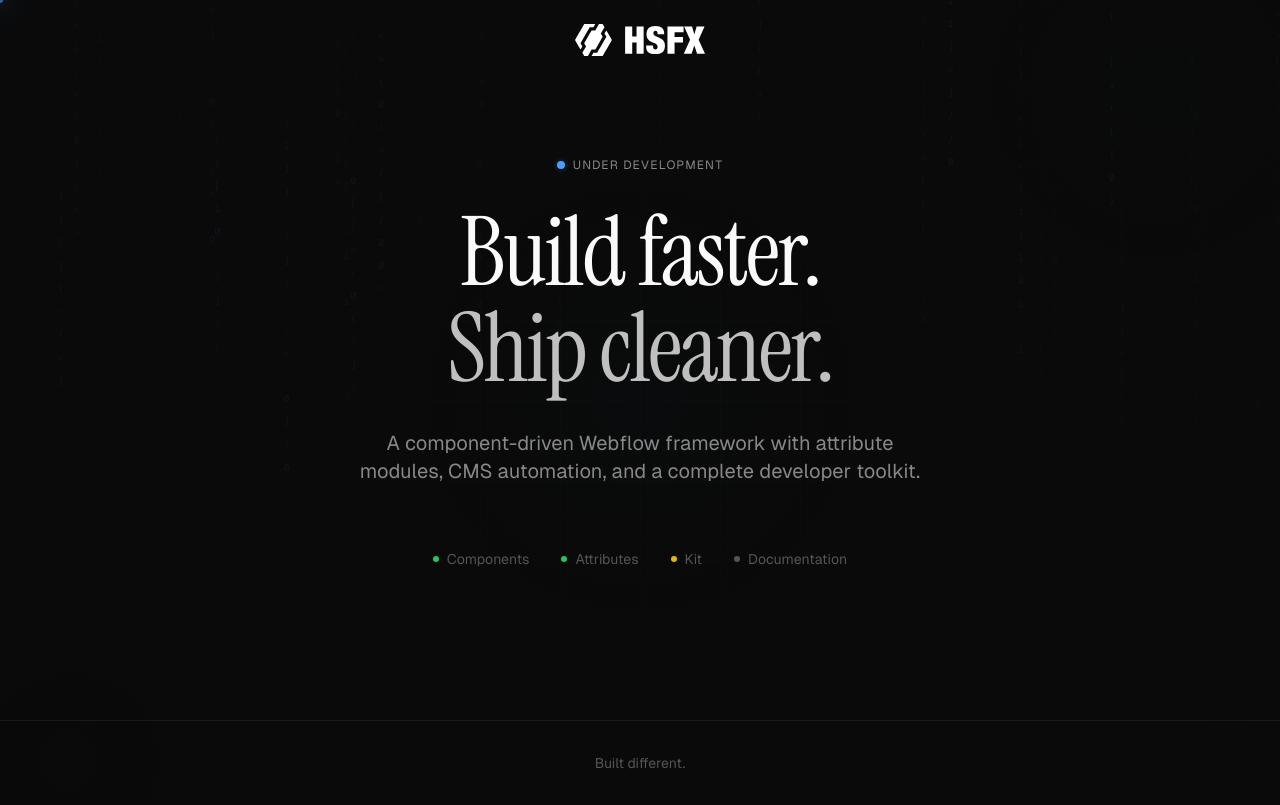
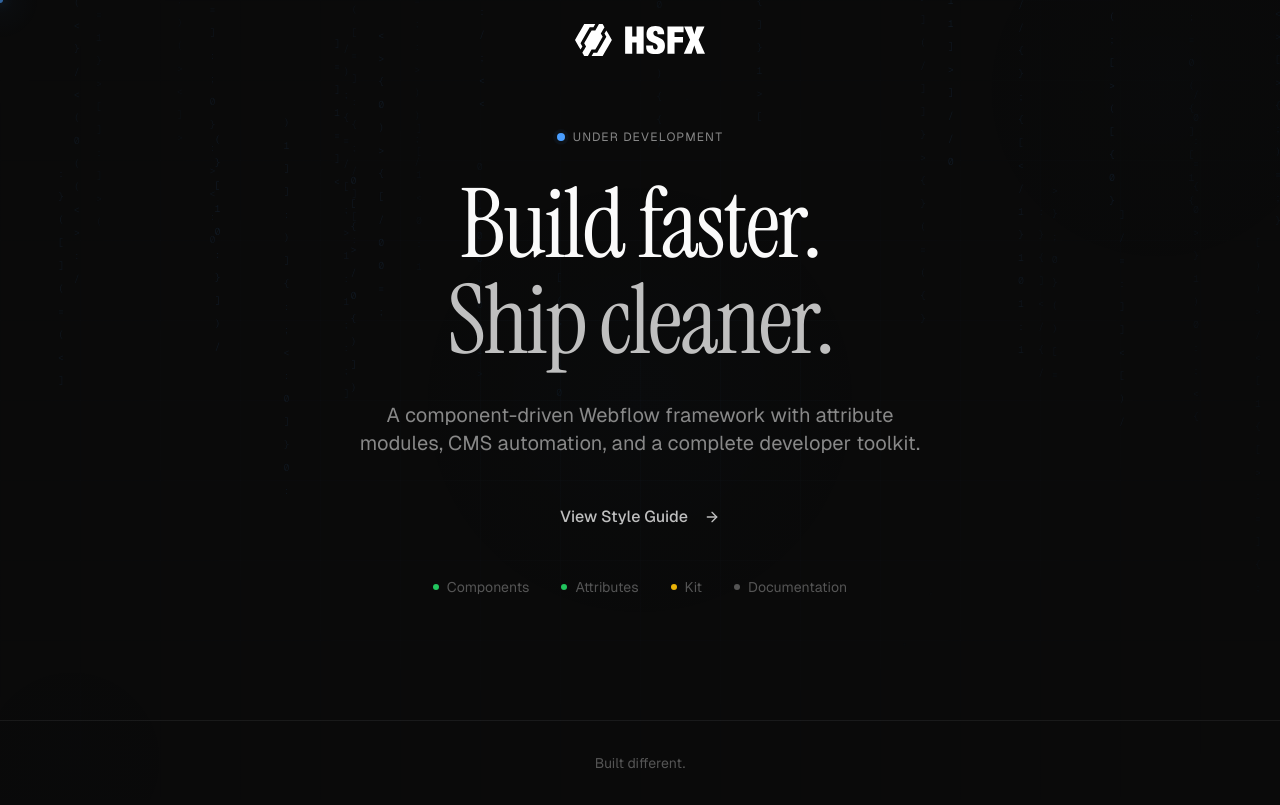
Before and after one commit to hortonstudio/hsfx.dev, a Next.js app: page / in a window 1280 px wide. Built offline with nearby package versions, Linux system fonts and the light colour scheme.

Commit message:
feat: add styleguide link button to hero
Co-Authored-By: Claude Opus 4.5 <noreply@anthropic.com>

```diff
--- a/src/components/sections/Hero.tsx
+++ b/src/components/sections/Hero.tsx
@@ -1,7 +1,9 @@
 'use client';
 
 import { useRef } from 'react';
+import Link from 'next/link';
 import { useFadeUp } from '@/lib/animations';
+import { Button } from '@/components/ui/Button';
 
 export function Hero() {
   const badgeRef = useRef<HTMLDivElement>(null);
@@ -47,10 +49,32 @@ export function Hero() {
           CMS automation, and a complete developer toolkit.
         </p>
 
+        {/* Style Guide Link */}
+        <div ref={statusRef} className="mt-12">
+          <Link href="/styleguide">
+            <Button variant="ghost">
+              View Style Guide
+              <svg
+                width="16"
+                height="16"
+                viewBox="0 0 24 24"
+                fill="none"
+                stroke="currentColor"
+                strokeWidth="2"
+                strokeLinecap="round"
+                strokeLinejoin="round"
+                className="ml-2"
+              >
+                <line x1="5" y1="12" x2="19" y2="12" />
+                <polyline points="12 5 19 12 12 19" />
+              </svg>
+            </Button>
+          </Link>
+        </div>
+
         {/* Development Status */}
         <div
-          ref={statusRef}
-          className="mt-16 inline-flex flex-col sm:flex-row items-center gap-6 sm:gap-8 text-sm text-text-dim"
+          className="mt-12 inline-flex flex-col sm:flex-row items-center gap-6 sm:gap-8 text-sm text-text-dim"
         >
           <div className="flex items-center gap-2">
             <div className="w-1.5 h-1.5 rounded-full bg-green-500"></div>
```
